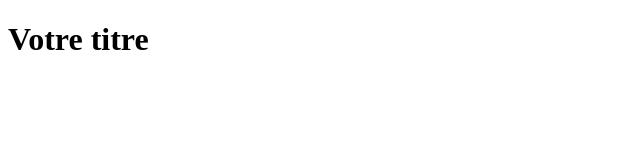
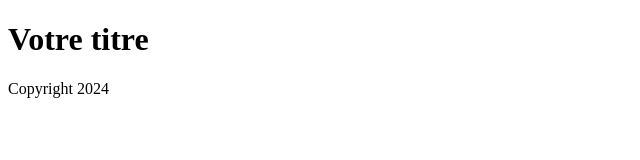
Before and after one commit to alexis6455/alexis6455, a plain HTML site: page index.html in a window 1280 px wide. Shown: the whole page, without its empty margins (0-640 px from the left). Drawn offline with Linux system fonts and the light colour scheme.

Commit message:
Add copyright 2024

```diff
--- a/index.html
+++ b/index.html
@@ -7,5 +7,6 @@
 </head>
 <body>
     <h1>Votre titre</h1>
+    <footer>Copyright 2024</footer>
 </body>
 </html>
```
